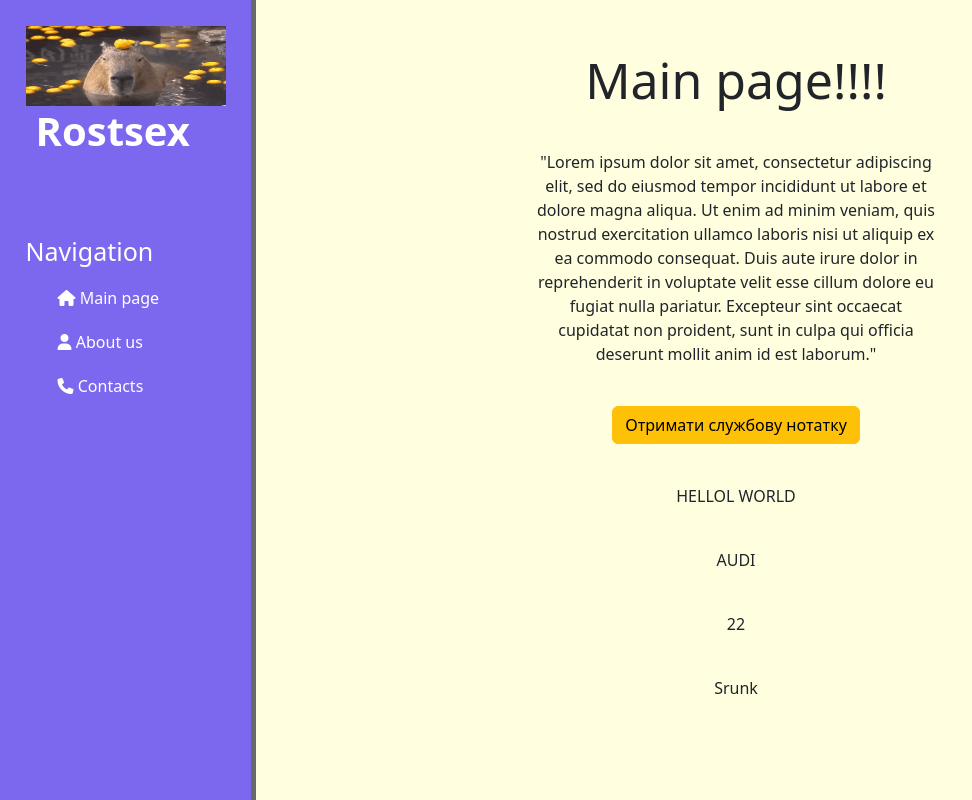
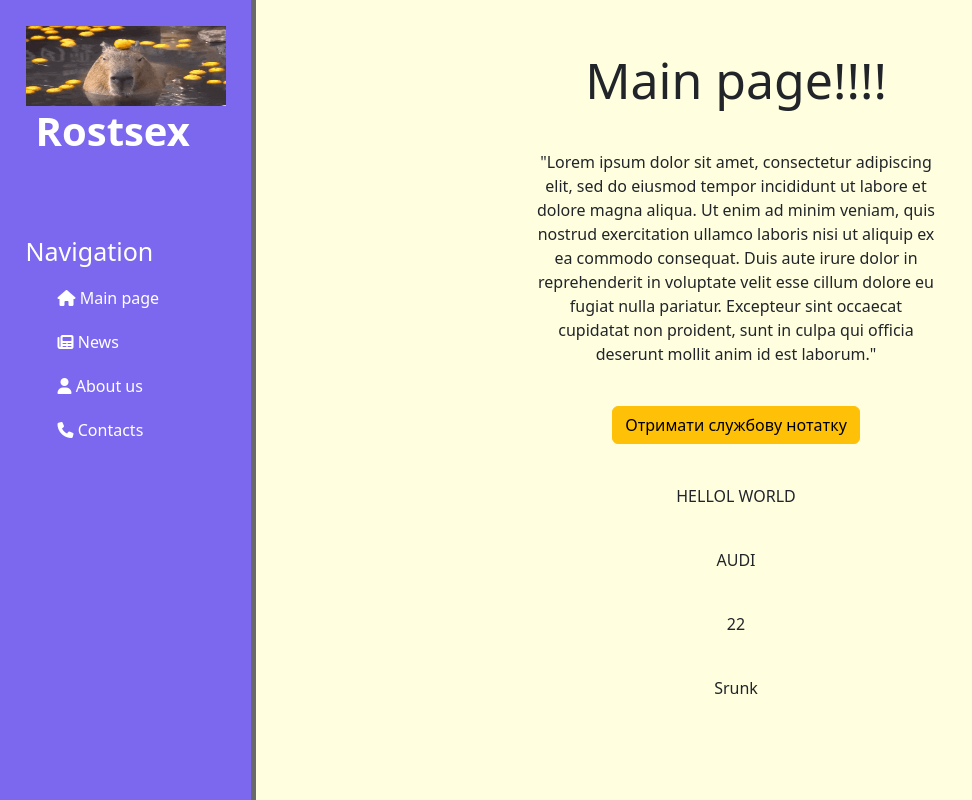
Before and after one commit to LeapSunrise/first-page, a Django app: page / in a window 1280 px wide. Shown: the whole page, without its empty margins (0-972 px from the left). Run offline with Django 4.2, Linux system fonts and the light colour scheme.

Commit message:
added news link button on navigation bar

```diff
--- a/FirstPage/main_site/templates/main_site/layout.html
+++ b/FirstPage/main_site/templates/main_site/layout.html
@@ -18,6 +18,7 @@
         <h3>Navigation</h3>
         <ul>
             <a href="{% url 'homepage' %}"><li><i class="fa-solid fa-house"></i> Main page</li></a>
+            <a href="{% url 'news_page' %}"><li><i class="fa-solid fa-newspaper"></i> News</li></a>
             <a href="{% url 'aboutpage' %}"><li><i class="fa-solid fa-user"></i> About us</li></a>
             <a href="{% url 'contactspage' %}"><li><i class="fa-solid fa-phone"></i> Contacts</li></a>
         </ul>
```
